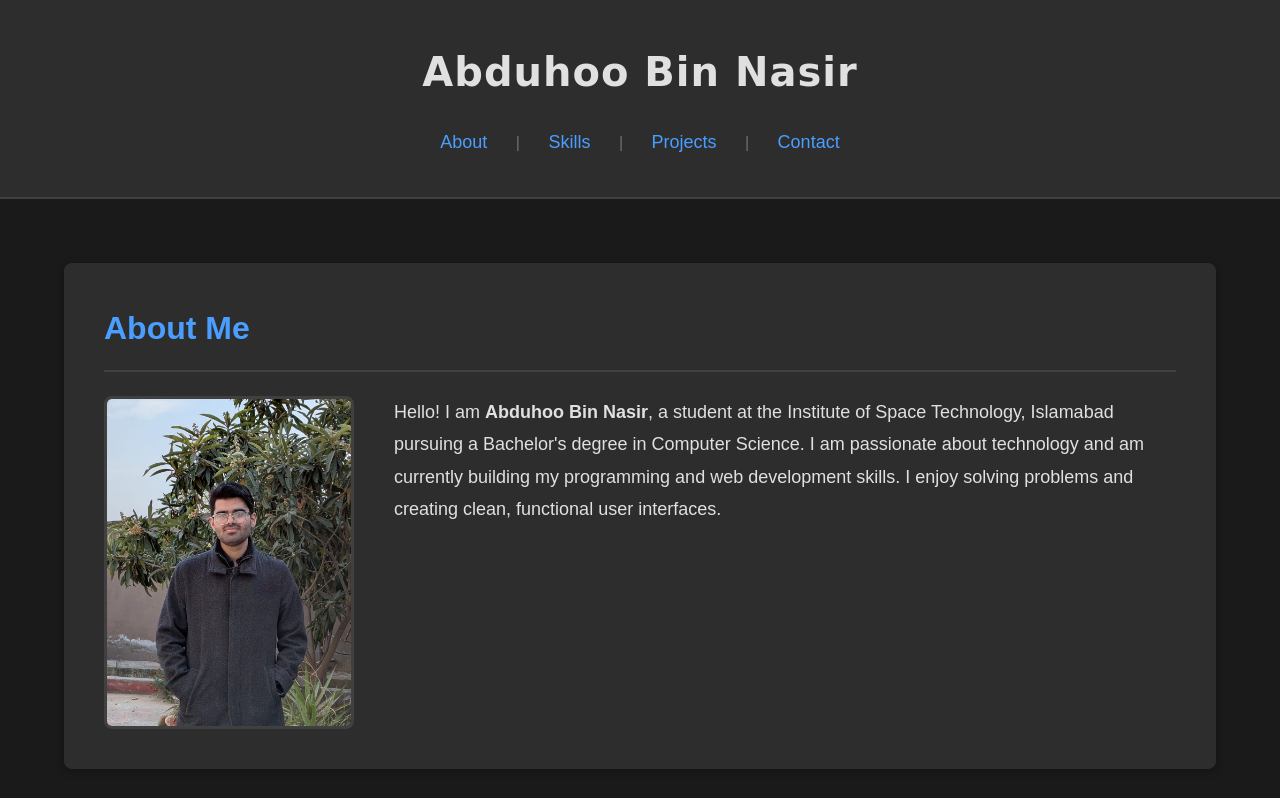
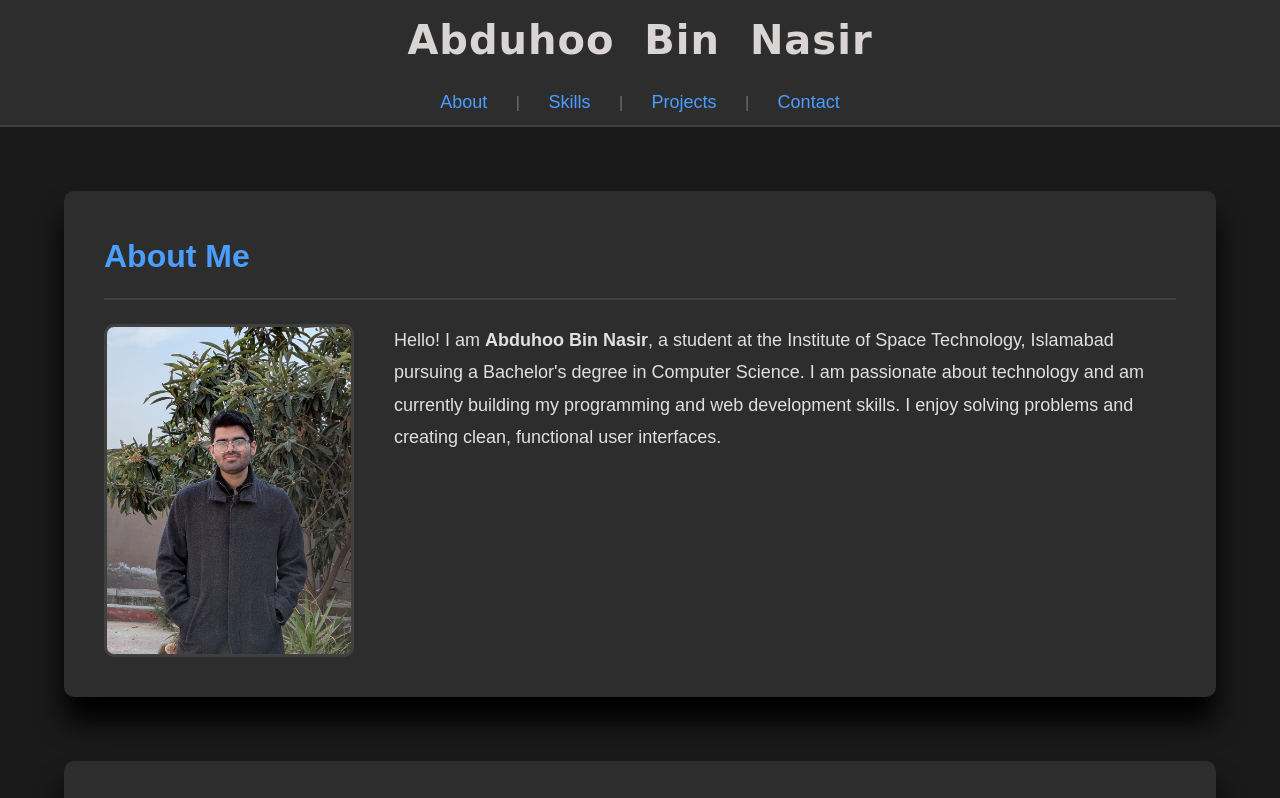
Before and after one commit to abduhoo-bin-nasir/abduhoo-bin-nasir.github.io, a plain HTML site: page index.html in a window 1280 px wide. Shown: the top 798 px of the page. Drawn offline with Linux system fonts and the light colour scheme; a web font is replaced by a local one.

Commit message:
Update portfolio content

```diff
--- a/index.html
+++ b/index.html
@@ -12,7 +12,7 @@
 <body>
 
     <header>
-        <h1>Abduhoo Bin Nasir</h1>
+        <h1>Abduhoo&nbsp; Bin&nbsp; Nasir</h1>
         <nav>
             <a href="#about">About</a>
             <span class="nav-separator">|</span>
--- a/style.css
+++ b/style.css
@@ -1,58 +1,43 @@
-/* ============================================
-   CSS CUSTOM PROPERTIES (CSS Variables)
-   ============================================
-   These are reusable values that maintain consistency
-   throughout the design. They act as constants.
-*/
+:root {
+    --color-bg-primary: #1a1a1a;
+    --color-bg-secondary: #2d2d2d;
+    --color-bg-hover: #3a3a3a;
 
-:root {
-    /* Color Palette - Dark Theme */
-    --color-bg-primary: #1a1a1a;        /* Main background - deep charcoal */
-    --color-bg-secondary: #2d2d2d;      /* Card/section backgrounds - lighter charcoal */
-    --color-bg-hover: #3a3a3a;          /* Hover state background */
+    --color-text-primary: #e0e0e0;
+    --color-text-secondary: #b0b0b0;
+    --color-text-accent: #4a9eff;
+    --color-text-accent-hover: #66b3ff;
 
-    --color-text-primary: #e0e0e0;      /* Main text - off-white for reduced eye strain */
-    --color-text-secondary: #b0b0b0;    /* Secondary text - dimmed for hierarchy */
-    --color-text-accent: #4a9eff;       /* Links and accents - vibrant blue */
-    --color-text-accent-hover: #66b3ff; /* Lighter blue for hover states */
+    --color-border: #404040;
+    --color-highlight: #4a9eff;
 
-    --color-border: #404040;            /* Subtle borders between sections */
-    --color-highlight: #4a9eff;         /* Highlight color for emphasis */
+    --spacing-xs: 0.5rem;
+    --spacing-sm: 1rem;
+    --spacing-md: 1.5rem;
+    --spacing-lg: 2.5rem;
+    --spacing-xl: 4rem;
 
-    /* Spacing System - Consistent spacing scale */
-    --spacing-xs: 0.5rem;   /* 8px - tiny gaps */
-    --spacing-sm: 1rem;     /* 16px - small spacing */
-    --spacing-md: 1.5rem;   /* 24px - medium spacing */
-    --spacing-lg: 2.5rem;   /* 40px - large spacing */
-    --spacing-xl: 4rem;     /* 64px - extra large spacing */
+    --font-size-base: 1rem;
+    --font-size-lg: 1.125rem;
+    --font-size-xl: 1.5rem;
+    --font-size-2xl: 2rem;
+    --font-size-3xl: 2.5rem;
 
-    /* Typography Scale */
-    --font-size-base: 1rem;      /* 16px - base text */
-    --font-size-lg: 1.125rem;    /* 18px - slightly larger */
-    --font-size-xl: 1.5rem;      /* 24px - subheadings */
-    --font-size-2xl: 2rem;       /* 32px - section headings */
-    --font-size-3xl: 2.5rem;     /* 40px - main heading */
-
-    /* Layout Constants */
-    --container-max-width: 1200px;  /* Maximum content width */
-    --border-radius: 8px;           /* Rounded corners for modern look */
-    --transition-speed: 0.3s;       /* Animation duration for smooth effects */
+    --container-max-width: 1200px;
+    --border-radius: 10px;
+    --transition-speed: 0.3s;
 }
 
-/* ============================================
-   RESET & BASE STYLES
-   ============================================
-   These ensure consistent rendering across browsers
-*/
+
 
 * {
     margin: 0;
     padding: 0;
-    box-sizing: border-box;  /* Include padding/border in element width */
+    box-sizing: border-box;
 }
 
 html {
-    scroll-behavior: smooth;  /* Smooth scrolling for anchor links */
+    scroll-behavior: smooth;
 }
 
 body {
@@ -60,44 +45,33 @@ body {
     color: var(--color-text-primary);
     font-family: Arial, sans-serif;
     font-size: var(--font-size-base);
-    line-height: 1.6;  /* Comfortable reading line height */
-
-    /* Remove default margins, we'll control spacing ourselves */
+    line-height: 1.6;
     margin: 0;
     padding: 0;
 }
 
-/* ============================================
-   HEADER STYLES
-   ============================================
-   The top section with name and navigation
-*/
-
 header {
     background-color: var(--color-bg-secondary);
-    padding: var(--spacing-lg) var(--spacing-md);
+    padding: var(--spacing-xs) var(--spacing-xs);
     text-align: center;
 
-    /* Subtle bottom border to separate from content */
     border-bottom: 2px solid var(--color-border);
 
-    /* Stick to top on scroll (optional - remove if not desired) */
     position: sticky;
     top: 0;
-    z-index: 100;  /* Stay above other content */
+    z-index: 100;
 }
 
 header h1 {
     font-family: 'Sofia', cursive;
     font-size: var(--font-size-3xl);
-    color: var(--color-text-primary);
-    margin-bottom: var(--spacing-sm);
-    letter-spacing: 1px;  /* Slight spacing for elegance */
+    color: #dad5d5;
+    margin-bottom: var(--spacing-xs);
+    letter-spacing: 1px;
 }
 
-/* Navigation Styles */
 nav {
-    margin-top: var(--spacing-md);
+    margin-top: var(--spacing-sm);
 }
 
 nav a {
@@ -107,19 +81,15 @@ nav a {
     font-weight: 500;
     padding: var(--spacing-xs) var(--spacing-sm);
 
-    /* Smooth color transition on hover */
     transition: color var(--transition-speed) ease;
 
-    /* Add subtle underline effect */
     position: relative;
 }
 
-/* Hover effect - color change */
 nav a:hover {
     color: var(--color-text-accent-hover);
 }
 
-/* Hover effect - animated underline */
 nav a::after {
     content: '';
     position: absolute;
@@ -136,52 +106,30 @@ nav a:hover::after {
     left: 0;
 }
 
-/* Navigation separator styling */
 .nav-separator {
     color: var(--color-text-secondary);
     margin: 0 var(--spacing-xs);
     opacity: 0.5;
 }
 
-/* ============================================
-   MAIN CONTAINER
-   ============================================
-   Centers content and sets maximum width
-*/
-
 .container {
     max-width: var(--container-max-width);
-    margin: 0 auto;  /* Center horizontally */
+    margin: 0 auto;
     padding: var(--spacing-xl) var(--spacing-md);
 }
 
-/* ============================================
-   SECTION STYLES
-   ============================================
-   Individual content sections
-*/
-
 section {
     margin-bottom: var(--spacing-xl);
-
-    /* Add breathing room around sections */
     padding: var(--spacing-lg);
-
-    /* Subtle background for sections */
     background-color: var(--color-bg-secondary);
     border-radius: var(--border-radius);
-
-    /* Subtle shadow for depth */
-    box-shadow: 0 2px 8px rgba(0, 0, 0, 0.3);
+    box-shadow: 0 25px 28px #000000;
 }
 
-/* Section headings */
 section h2 {
     font-size: var(--font-size-2xl);
     color: var(--color-highlight);
     margin-bottom: var(--spacing-md);
-
-    /* Accent line under heading */
     padding-bottom: var(--spacing-sm);
     border-bottom: 2px solid var(--color-border);
 }
@@ -192,15 +140,10 @@ section h3 {
     margin-bottom: var(--spacing-sm);
 }
 
-/* ============================================
-   ABOUT SECTION
-   ============================================
-   Layout for profile image and text
-*/
 
 .content-wrapper {
     display: flex;
-    gap: var(--spacing-lg);  /* Space between image and text */
+    gap: var(--spacing-lg);
     align-items: flex-start;
 }
 
@@ -208,37 +151,26 @@ section h3 {
     width: 250px;
     height: auto;
     border-radius: var(--border-radius);
-
-    /* Elegant border around image */
     border: 3px solid var(--color-border);
-
-    /* Prevent image from shrinking on small screens */
     flex-shrink: 0;
 
-    /* Smooth hover effect */
     transition: transform var(--transition-speed) ease,
                 box-shadow var(--transition-speed) ease;
 }
 
 .profile-img:hover {
-    transform: scale(1.05);  /* Slight zoom on hover */
-    box-shadow: 0 8px 16px rgba(74, 158, 255, 0.3);  /* Blue glow */
+    transform: scale(1.05);
+    box-shadow: 0 8px 16px rgba(74, 158, 255, 0.3);
 }
 
 .text-content p {
     font-size: var(--font-size-lg);
-    line-height: 1.8;  /* Extra comfortable reading */
+    line-height: 1.8;
     color: var(--color-text-primary);
 }
 
-/* ============================================
-   SKILLS SECTION
-   ============================================
-   List styling for technical skills
-*/
-
 .skills-list {
-    list-style: none;  /* Remove default bullets */
+    list-style: none;
     display: grid;
     grid-template-columns: repeat(auto-fit, minmax(200px, 1fr));
     gap: var(--spacing-md);
@@ -250,29 +182,20 @@ section h3 {
     padding: var(--spacing-md);
     border-radius: var(--border-radius);
 
-    /* Center text */
     text-align: center;
     font-size: var(--font-size-lg);
     font-weight: 500;
 
-    /* Accent left border */
     border-left: 4px solid var(--color-highlight);
 
-    /* Smooth hover animation */
     transition: transform var(--transition-speed) ease,
                 background-color var(--transition-speed) ease;
 }
 
 .skills-list li:hover {
-    transform: translateX(8px);  /* Slide right on hover */
+    transform: translateX(10px);
     background-color: var(--color-bg-primary);
 }
-
-/* ============================================
-   PROJECTS SECTION
-   ============================================
-   Project card layout
-*/
 
 .project-card {
     background-color: var(--color-bg-primary);
@@ -280,17 +203,15 @@ section h3 {
     border-radius: var(--border-radius);
     margin-bottom: var(--spacing-md);
 
-    /* Subtle border */
     border: 1px solid var(--color-border);
 
-    /* Hover effect */
     transition: box-shadow var(--transition-speed) ease,
                 transform var(--transition-speed) ease;
 }
 
 .project-card:hover {
     box-shadow: 0 8px 24px rgba(74, 158, 255, 0.2);
-    transform: translateY(-4px);  /* Lift up slightly */
+    transform: translateY(-4px);
 }
 
 .project-img {
@@ -300,15 +221,9 @@ section h3 {
     border-radius: var(--border-radius);
     margin: var(--spacing-md) 0;
 
-    /* Border for definition */
     border: 2px solid var(--color-border);
 }
 
-/* ============================================
-   BUTTONS & LINKS
-   ============================================
-   Styled call-to-action buttons
-*/
 
 .btn-link {
     display: inline-block;
@@ -319,7 +234,6 @@ section h3 {
     border-radius: var(--border-radius);
     font-weight: 600;
 
-    /* Smooth transitions */
     transition: background-color var(--transition-speed) ease,
                 transform var(--transition-speed) ease,
                 box-shadow var(--transition-speed) ease;
@@ -331,7 +245,7 @@ section h3 {
     box-shadow: 0 4px 12px rgba(74, 158, 255, 0.4);
 }
 
-/* Regular text links */
+
 a {
     color: var(--color-text-accent);
     text-decoration: none;
@@ -339,79 +253,61 @@ a {
 }
 
 a:hover {
-    color: var(--color-text-accent-hover);
-    text-decoration: underline;
+    color: black;
+
 }
 
-/* ============================================
-   CONTACT SECTION - FIXED ALIGNMENT
-   ============================================
-*/
-
 .contact-info {
-    /* Optional: add some spacing */
     margin-top: var(--spacing-md);
 }
 
 .contact-info p {
     font-size: var(--font-size-lg);
-    margin-bottom: var(--spacing-md);  /* Increased for better spacing */
-
-    /* Flexbox to align icons and text properly */
+    margin-bottom: var(--spacing-md);
     display: flex;
-    align-items: center;  /* Vertically center icons with text */
-    gap: var(--spacing-sm);  /* Space between icon and text */
+    align-items: center;
+    gap: var(--spacing-sm);
 }
 
 .contact-info strong {
     color: var(--color-highlight);
-    /* Removed margin-right since we're using gap in parent */
 }
 
-/* Font Awesome Icons - Solid (e.g., envelope) */
 .fa-solid {
     color: var(--color-text-accent);
-    font-size: 1.5rem;  /* Reduced from 2rem to match text better */
+    font-size: 1.5rem;
     transition: color var(--transition-speed) ease,
                 transform var(--transition-speed) ease;
 
-    /* Ensure icon doesn't shrink */
     flex-shrink: 0;
 }
 
-/* Font Awesome Icons - Brands (e.g., LinkedIn, GitHub) */
 .fa-brands {
     color: var(--color-text-accent);
-    font-size: 1.5rem;  /* Reduced from 2rem to match text better */
+    font-size: 1.5rem;
     transition: color var(--transition-speed) ease,
                 transform var(--transition-speed) ease;
 
-    /* Ensure icon doesn't shrink */
     flex-shrink: 0;
 }
 
-/* Hover effects for icons */
 .fa-solid:hover,
 .fa-brands:hover {
     color: var(--color-text-accent-hover);
-    transform: scale(1.1);  /* Slight zoom on hover */
+    transform: scale(1.1);
 }
 
-/* If icons are inside links, style the link wrapper */
 .contact-info a {
-    display: inline-flex;  /* Allows icon and text to align */
+    display: inline-flex;
     align-items: center;
-    gap: var(--spacing-xs);  /* Small gap between icon and link text */
+    gap: var(--spacing-xs);
     transition: color var(--transition-speed) ease;
 }
 
 .contact-info a:hover {
     color: var(--color-text-accent-hover);
 }
-/* ============================================
-   FOOTER
-   ============================================
-*/
+
 
 footer {
     background-color: var(--color-bg-secondary);
@@ -422,20 +318,10 @@ footer {
     margin-top: var(--spacing-xl);
 }
 
-/* ============================================
-   RESPONSIVE DESIGN
-   ============================================
-   Adjustments for tablets and mobile devices
-*/
-
-/* Tablets (768px and below) */
 @media screen and (max-width: 768px) {
     :root {
-        /* Reduce spacing on smaller screens */
         --spacing-lg: 2rem;
         --spacing-xl: 3rem;
-
-        /* Slightly smaller fonts */
         --font-size-3xl: 2rem;
         --font-size-2xl: 1.75rem;
     }
@@ -444,7 +330,6 @@ footer {
         padding: var(--spacing-md) var(--spacing-sm);
     }
 
-    /* Stack image and text vertically */
     .content-wrapper {
         flex-direction: column;
         align-items: center;
@@ -455,7 +340,6 @@ footer {
         margin-bottom: var(--spacing-md);
     }
 
-    /* Single column for skills */
     .skills-list {
         grid-template-columns: 1fr;
     }
@@ -470,7 +354,6 @@ footer {
     }
 }
 
-/* Mobile phones (480px and below) */
 @media screen and (max-width: 480px) {
     :root {
         --font-size-base: 0.9rem;
@@ -494,7 +377,6 @@ footer {
         max-width: 100%;
     }
 
-    /* Stack navigation vertically on very small screens */
     nav {
         display: flex;
         flex-direction: column;
@@ -502,6 +384,6 @@ footer {
     }
 
     .nav-separator {
-        display: none;  /* Hide separators on mobile */
+        display: none;
     }
 }
```
Also changed, not shown: ttt.PNG.
